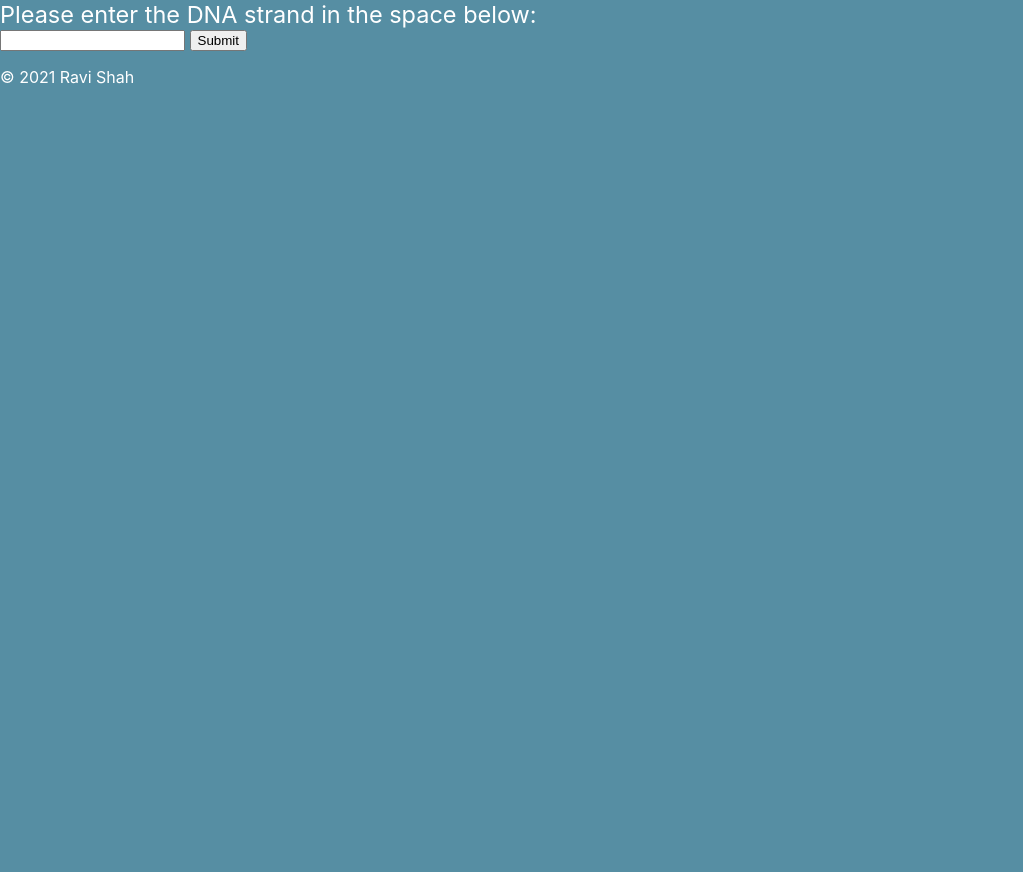
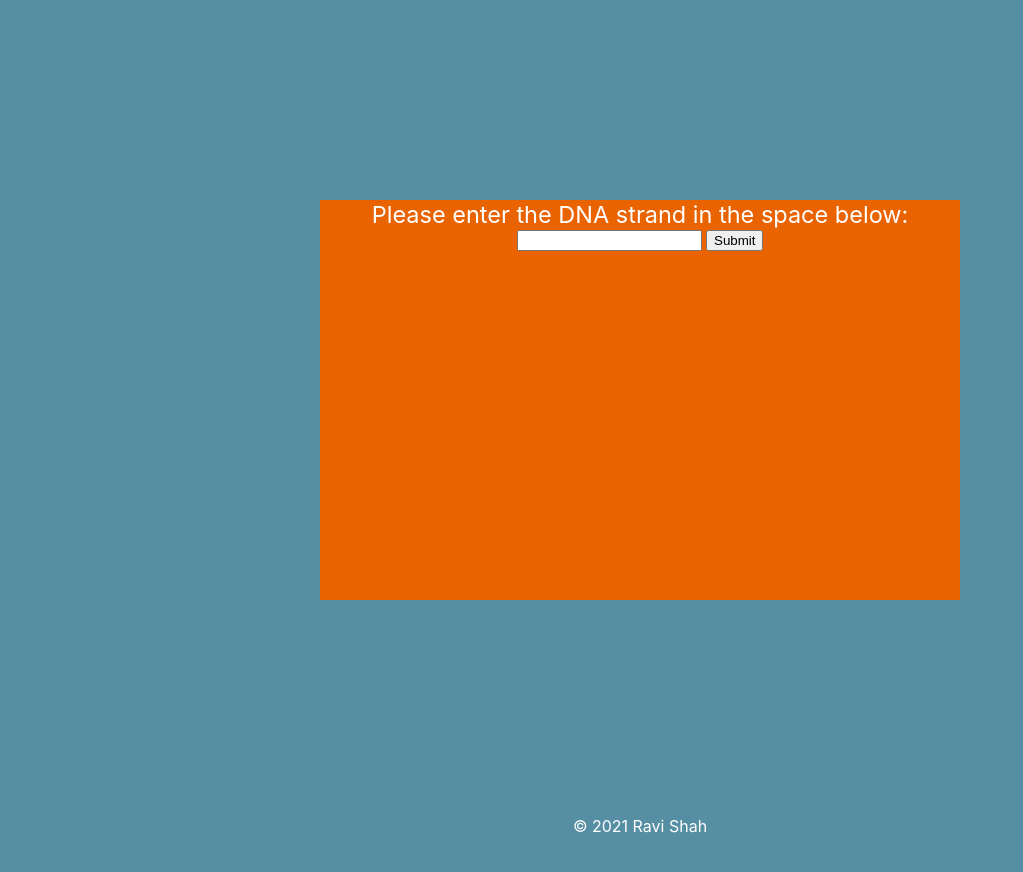
Before and after one commit to Rav4s/wasm-dna-transcription-translation, a website built with webpack: page www/index.html in a window 1280 px wide. Shown: the whole page, without its empty margins (0-1023 px from the left). Before the commit the page ends 800 px from the top, so only its background shows below. Built offline with nearby package versions, Linux system fonts and the light colour scheme; what wasm-dna-transcription-translation would draw is missing.

Commit message:
Add more css and stuff

```diff
--- a/www/css/styles.css
+++ b/www/css/styles.css
@@ -39,6 +39,27 @@ h1, h2 {
     color: white;
 }
 
+.input-div-container {
+  height: 100%;
+  width: 100%;
+  margin: 0 auto;
+  padding: 10px;
+  position: relative;
+  text-align: center;
+}
+
 .input-div {
+  height: 50%;
+  width: 50%;
+  background-color: var(--secondary-bg-color);
+  position: absolute;
+  margin-left: auto;
+  margin-right: auto;
+  top: 50%;
+  left: 50%;
+  transform: translate(-50%, -50%);
+}
 
+#footer {
+  text-align: center;
 }
--- a/www/index.html
+++ b/www/index.html
@@ -4,18 +4,27 @@
     <meta charset="utf-8">
     <meta name="viewport" content="width=device-width, initial-scale=1, viewport-fit=cover">
     <meta name="description" content="Easily transcribe and translate DNA into messenger RNA and amino acids">
+    <meta name="application-name" content="DNA Transcription and Translation App">
+    <meta name="theme-color" content="#568ea3">
     <title>DNA Transcription &amp; Translation</title>
     <link rel="stylesheet" href="/css/styles.css">
   </head>
   <body>
     <noscript>This page contains webassembly and javascript content, please enable javascript in your browser.</noscript>
-    <h1>Please enter the DNA strand in the space below:</h1>
-    <form class="dna-input" action="app.html" method="get">
-      <input type="text" name="strand">
-      <input type="submit" value="Submit">
-    </form>
+    <div class="input-div-container">
+      <div class="input-div">
+        <form class="dna-input" action="app.html" method="get">
+          <label>
+            <h1>Please enter the DNA strand in the space below:</h1>
+            <input type="text" name="strand">
+          </label>
+          <input type="submit" value="Submit">
+        </form>
+      </div>
+    </div>
     <div id="footer">
       <p>© 2021 Ravi Shah</p>
+      <br />
     </div>
   </body>
 </html>
--- a/www/webpack.config.js
+++ b/www/webpack.config.js
@@ -11,6 +11,5 @@ module.exports = {
   mode: "development",
   plugins: [
     new CopyWebpackPlugin(['index.html'])
-    new CopyWebpackPlugin(['app.html'])
   ],
 };
```
Also changed, not shown: www/app.html (+1 -3 lines).
